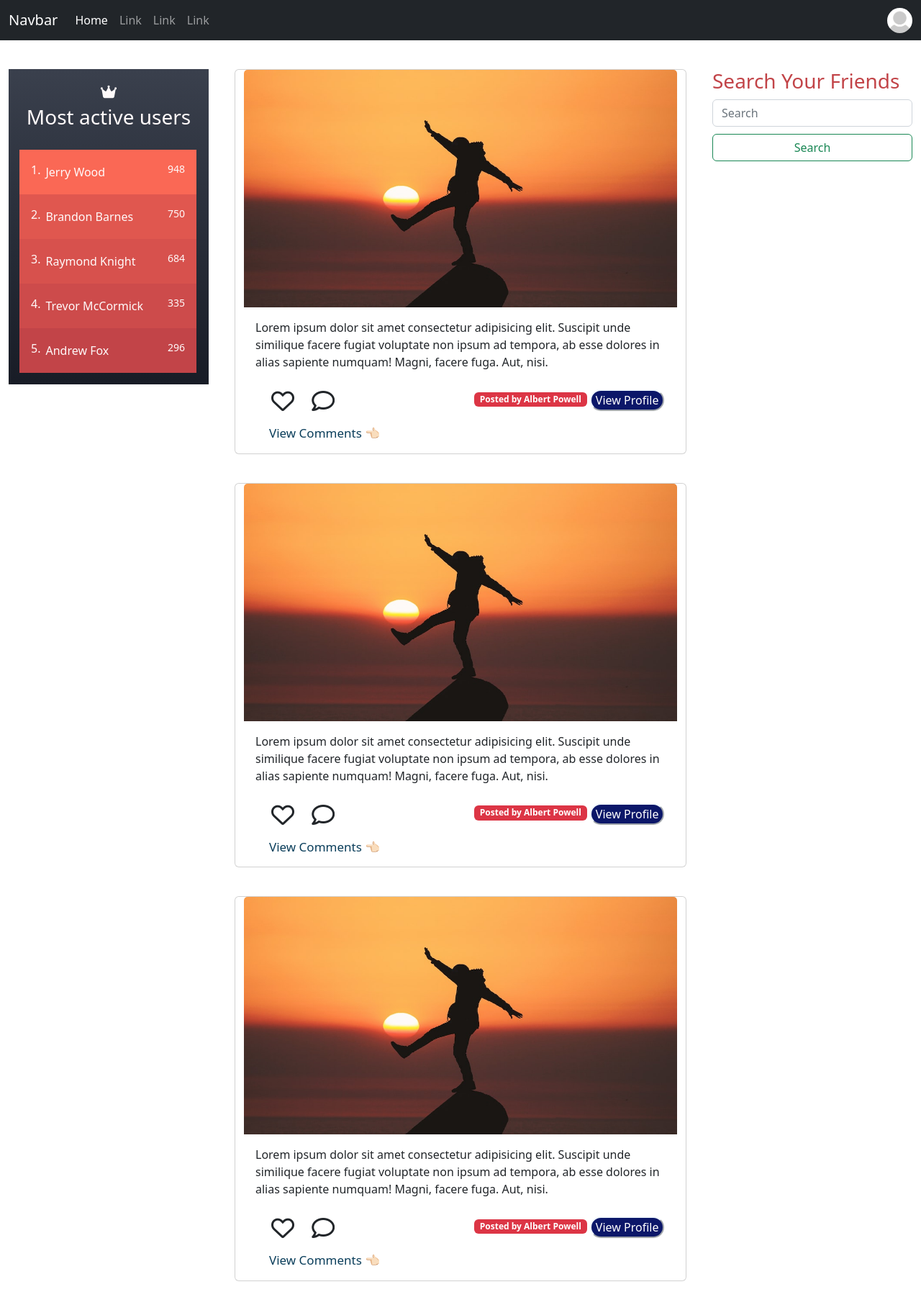
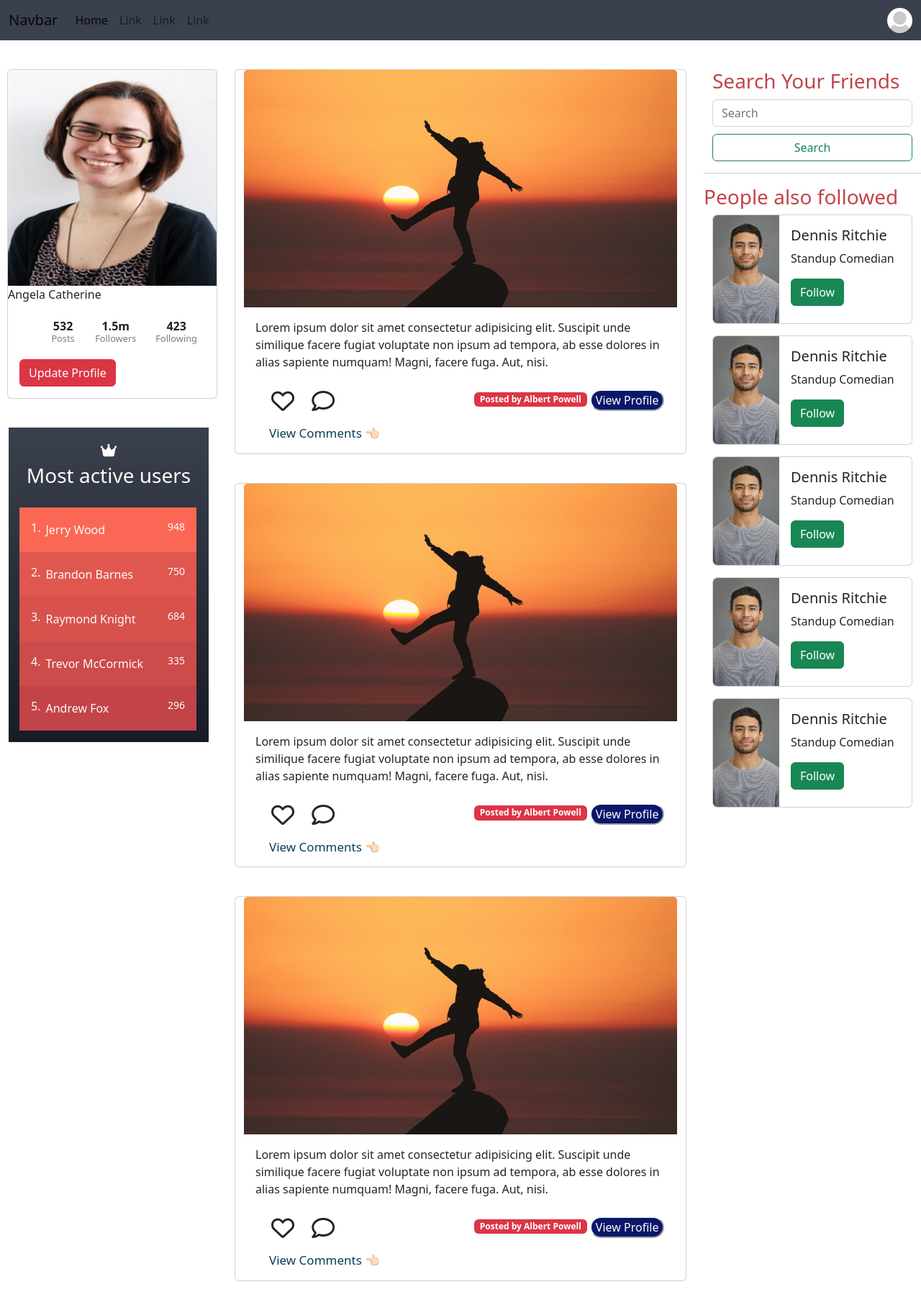
Before and after one commit to pkini2002/Social-media-web-app, a Django app: page / in a window 1280 px wide. Shown: the whole page at 72% size. Run offline with Django 4.2, Linux system fonts and the light colour scheme.

Commit message:
Added Ui components of dashboard page

```diff
--- a/socials/base/templates/base/home.html
+++ b/socials/base/templates/base/home.html
@@ -5,51 +5,39 @@
 <link rel="stylesheet" href="{% static 'styles/home.css' %}" />
 {% endblock %}
 
-
 <!-- Title -->
 {% block title %}
 <title>Dashboard</title>
 {% endblock %}
 
+{% block content %}
+<div class="row">
+    <div class="col">
+      <div class="card" style="margin-left:10px; margin-top: 40px;">
+        <img src="{% static 'images/friends/img-2.jpg' %}" class="card-img-top" alt="..." style="height:300px;">
+        <div class="card-title section-heading">Angela Catherine</div>
+        <div class="card-body">
+          <ul class="status">
+            <li>
+              <span class="status-value" style="overflow-y:hidden;">532</span>
+              <span class="status-text" style="overflow-y:hidden;">Posts</span>
+            </li>
+
+            <li>
+              <span class="status-value" style="overflow-y:hidden;">1.5m</span>
+              <span class="status-text" style="overflow-y:hidden;">Followers</span>
+            </li>
+
+            <li>
+              <span class="status-value" style="overflow-y:hidden;">423</span>
+              <span class="status-text" style="overflow-y:hidden;">Following</span>
+            </li>
+          </ul>
+          <button class="btn btn-danger" style="justify-content:center;text-align:center;">Update Profile</button>
+        </div>
+      </div>
 
 
-{% block content %}
-<nav class="navbar navbar-expand-lg navbar-dark bg-dark">
-    <div class="container-fluid">
-      <a class="navbar-brand" href="#">Navbar</a>
-      <button class="navbar-toggler" type="button" data-bs-toggle="collapse" data-bs-target="#navbarSupportedContent" aria-controls="navbarSupportedContent" aria-expanded="false" aria-label="Toggle navigation">
-        <span class="navbar-toggler-icon"></span>
-      </button>
-      <div class="collapse navbar-collapse" id="navbarSupportedContent">
-        <ul class="navbar-nav me-auto mb-2 mb-lg-0">
-          <li class="nav-item">
-            <a class="nav-link active" aria-current="page" href="#">Home</a>
-          </li>
-          <li class="nav-item">
-            <a class="nav-link" href="#">Link</a>
-          </li>
-          <li class="nav-item">
-            <a class="nav-link" href="#">Link</a>
-          </li>
-          <li class="nav-item">
-            <a class="nav-link" href="#">Link</a>
-          </li>
-        </ul>
-        <li class="d-flex" style="color:white;">
-            <img
-            class="rounded-circle"
-            width="35"
-            height="35"
-            style="object-fit: cover; cursor: pointer;"
-            src="{% static 'images/user/default.jpg'%}"
-          />
-        </li>
-      </div>
-    </div>
-  </nav>
-
-<div class="row">
-    <div class="col">
         <div class="container con">
             <div class="leaderboard">
                 <div class="head">
@@ -157,8 +145,104 @@
         <button class="btn btn-outline-success" type="submit">Search</button>
       </form>
   </div>
+  <hr>
+  <h3 class="mt-3 search-heading mt-6">People also followed</h3>
+  <div class="container">
+    <div class="row">
+      <div class="col">
+        <div class="card mb-3" style="max-width: 400px; max-height: 250px;">
+          <div class="row g-0">
+            <div class="col-md-4">
+              <img src="{% static 'images/friends/img-1.jpg' %}" class="img-fluid rounded-start follow-img" alt="..."  style="height:150px;">
+            </div>
+            <div class="col-md-8">
+              <div class="card-body">
+                <h5 class="card-title" style="overflow-y:hidden;">Dennis Ritchie</h5>
+                <p class="card-text">Standup Comedian</p>
+                <button class="btn btn-success">Follow</button>
+              </div>
+            </div>
+          </div>
+        </div>
+      </div>
+    </div>
 
-  <div class="container">
+
+    <div class="row">
+      <div class="col">
+        <div class="card mb-3" style="max-width: 400px; max-height: 250px;">
+          <div class="row g-0">
+            <div class="col-md-4">
+              <img src="{% static 'images/friends/img-1.jpg' %}" class="img-fluid rounded-start follow-img" alt="..."  style="height:150px;">
+            </div>
+            <div class="col-md-8">
+              <div class="card-body">
+                <h5 class="card-title" style="overflow-y:hidden;">Dennis Ritchie</h5>
+                <p class="card-text">Standup Comedian</p>
+                <button class="btn btn-success">Follow</button>
+              </div>
+            </div>
+          </div>
+        </div>
+      </div>
+    </div>
+
+    <div class="row">
+      <div class="col">
+        <div class="card mb-3" style="max-width: 400px; max-height: 250px;">
+          <div class="row g-0">
+            <div class="col-md-4">
+              <img src="{% static 'images/friends/img-1.jpg' %}" class="img-fluid rounded-start follow-img" alt="..."  style="height:150px;">
+            </div>
+            <div class="col-md-8">
+              <div class="card-body">
+                <h5 class="card-title" style="overflow-y:hidden;">Dennis Ritchie</h5>
+                <p class="card-text">Standup Comedian</p>
+                <button class="btn btn-success">Follow</button>
+              </div>
+            </div>
+          </div>
+        </div>
+      </div>
+    </div>
+
+    <div class="row">
+      <div class="col">
+        <div class="card mb-3" style="max-width: 400px; max-height: 250px;">
+          <div class="row g-0">
+            <div class="col-md-4">
+              <img src="{% static 'images/friends/img-1.jpg' %}" class="img-fluid rounded-start follow-img" alt="..."  style="height:150px;">
+            </div>
+            <div class="col-md-8">
+              <div class="card-body">
+                <h5 class="card-title" style="overflow-y:hidden;">Dennis Ritchie</h5>
+                <p class="card-text">Standup Comedian</p>
+                <button class="btn btn-success">Follow</button>
+              </div>
+            </div>
+          </div>
+        </div>
+      </div>
+    </div>
+
+    <div class="row">
+      <div class="col">
+        <div class="card mb-3" style="max-width: 400px; max-height: 250px;">
+          <div class="row g-0">
+            <div class="col-md-4">
+              <img src="{% static 'images/friends/img-1.jpg' %}" class="img-fluid rounded-start follow-img" alt="..." style="height:150px;">
+            </div>
+            <div class="col-md-8">
+              <div class="card-body">
+                <h5 class="card-title" style="overflow-y:hidden;">Dennis Ritchie</h5>
+                <p class="card-text">Standup Comedian</p>
+                <button class="btn btn-success">Follow</button>
+              </div>
+            </div>
+          </div>
+        </div>
+      </div>
+    </div>
 
   </div>
 </div>
--- a/socials/static/styles/home.css
+++ b/socials/static/styles/home.css
@@ -154,3 +154,29 @@ a {
     margin-top: 10px;
     width: 100%;
 }
+
+.follow-img{
+    object-fit: cover;
+}
+
+/* Profile card */
+.status {
+	list-style: none;
+	display: flex;
+	justify-content: space-between;
+	text-align: center;
+	line-height: 1rem;
+	margin-bottom: 1.3rem;
+    overflow-y: hidden;
+}
+
+
+.status-value {
+	color: #212121;
+	font-weight: 700;
+}
+
+.status-text {
+	font-size: 0.8rem;
+	color: #7c7c7d;
+}
--- a/socials/static/styles/style.css
+++ b/socials/static/styles/style.css
@@ -1 +1,5 @@
 /* All common styles will be written here */
+.navigation{
+    background-color: #3a404d;
+    color: #fff;
+}
--- a/socials/templates/main.html
+++ b/socials/templates/main.html
@@ -24,6 +24,40 @@
 
   </head>
   <body>
+    <!-- Navbar -->
+<nav class="navbar navbar-expand-lg navigation">
+  <div class="container-fluid">
+    <a class="navbar-brand" href="#">Navbar</a>
+    <button class="navbar-toggler" type="button" data-bs-toggle="collapse" data-bs-target="#navbarSupportedContent" aria-controls="navbarSupportedContent" aria-expanded="false" aria-label="Toggle navigation">
+      <span class="navbar-toggler-icon"></span>
+    </button>
+    <div class="collapse navbar-collapse" id="navbarSupportedContent">
+      <ul class="navbar-nav me-auto mb-2 mb-lg-0">
+        <li class="nav-item">
+          <a class="nav-link active" aria-current="page" href="#">Home</a>
+        </li>
+        <li class="nav-item">
+          <a class="nav-link" href="#">Link</a>
+        </li>
+        <li class="nav-item">
+          <a class="nav-link" href="#">Link</a>
+        </li>
+        <li class="nav-item">
+          <a class="nav-link" href="#">Link</a>
+        </li>
+      </ul>
+      <li class="d-flex" style="color:white;">
+          <img
+          class="rounded-circle"
+          width="35"
+          height="35"
+          style="object-fit: cover; cursor: pointer;"
+          src="{% static 'images/user/default.jpg'%}"
+        />
+      </li>
+    </div>
+  </div>
+</nav>
     {% block content %}
     <h1>Hello, world!</h1>
     {% endblock %}
```
